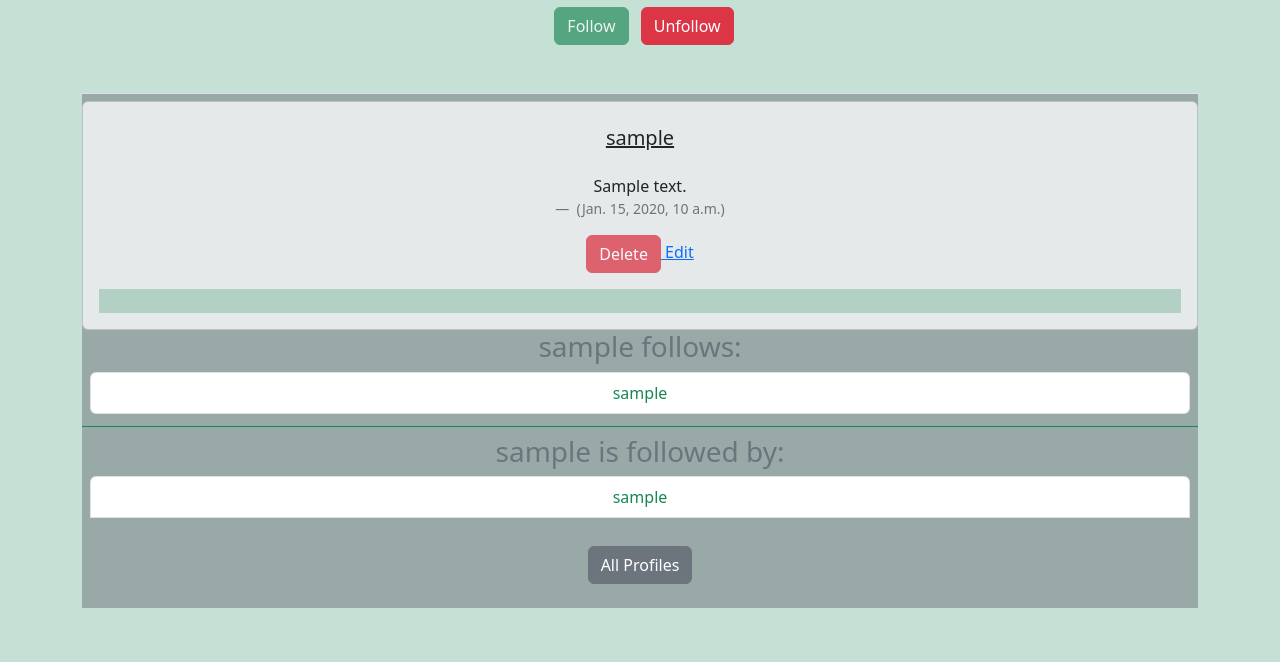
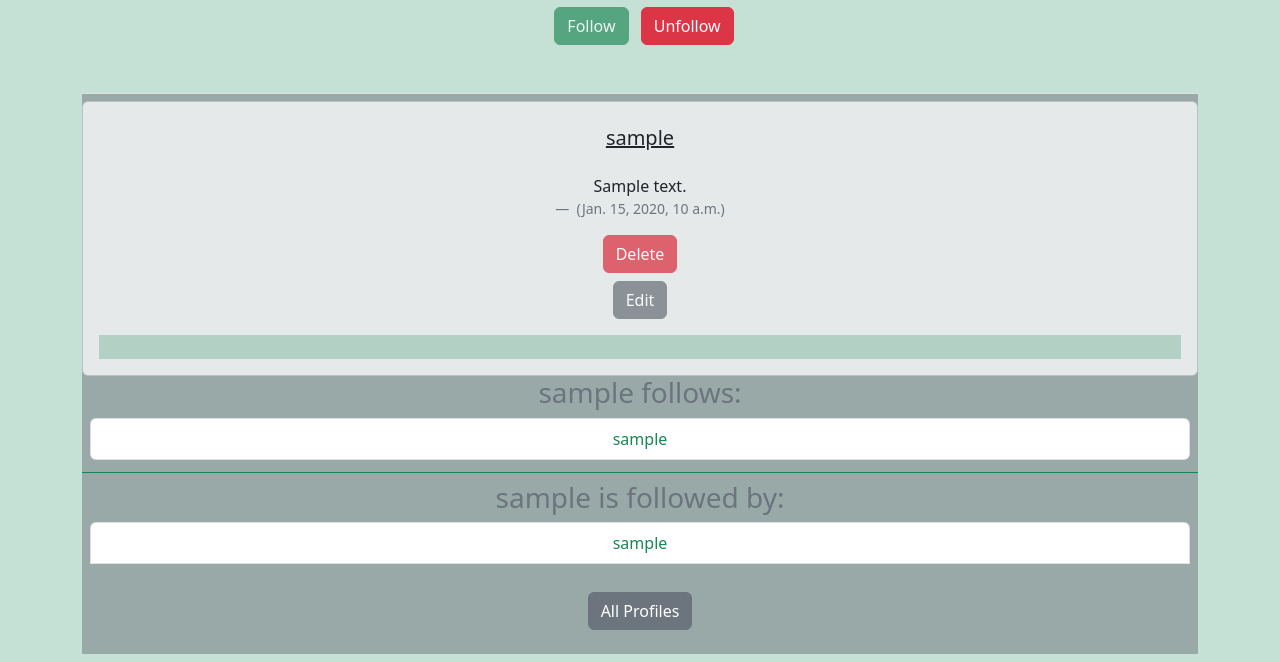
Before and after one commit to ScottQuinn144/KarenBook, a Django app: page /profile/1 in a window 1280 px wide. Shown: the part 219-881 px from the top of the page. Before the commit the page ends 827 px from the top, so only its background shows below. Run offline with Django 3.2, Linux system fonts and the light colour scheme; a user stored in the database is signed in; tables that the repository leaves empty hold one stand-in row (values such as "Sample post").

Commit message:
added style to edit button

```diff
--- a/templates/socials/edit.html
+++ b/templates/socials/edit.html
@@ -7,6 +7,8 @@
             <a href="{% url 'profile' user.id %}" class="btn btn-light">Back to Profile</a>
         </div>
     </div>
+
+
     <div class="row justify-content-center mt-5">
         <div class="text-center">
             <h5>Update Your Post</h5>
@@ -18,7 +20,7 @@
                 {% csrf_token %}
                 {{ form.as_p }}
                 <div>
-                    <button class="btn btn-success mt-3">Submit!</button>
+                    <button class="btn btn-success opacity-75 mt-3">Submit!</button>
                 </div>
             </form>
         </div>
--- a/templates/socials/profile.html
+++ b/templates/socials/profile.html
@@ -47,11 +47,29 @@
 
                     {% if posts.user.username == request.user.username %}
 
-                    <a href="{% url 'delete' posts.id %}">
-                        <button class="btn btn-danger opacity-75">Delete</button>
-                    </a>
 
-                    <a href="{% url 'edit' posts.id %}">Edit</a>
+                    <div class="container text-center">
+                        <div class="row">
+                            <div class="col">
+
+                            </div>
+                            <div class="col">
+                                <div>
+                                    <a href="{% url 'delete' posts.id %}">
+                                        <button
+                                            class="btn btn-danger opacity-75 mb-2 text-decoration-none">Delete</button>
+                                    </a>
+                                </div>
+                                <a href="{% url 'edit' posts.id %}">
+                                    <button class="btn btn-secondary opacity-75 text-decoration-none">Edit</button>
+                                </a>
+                            </div>
+                            <div class="col">
+
+                            </div>
+                        </div>
+                    </div>
+
 
 
                     {% endif %}
```
